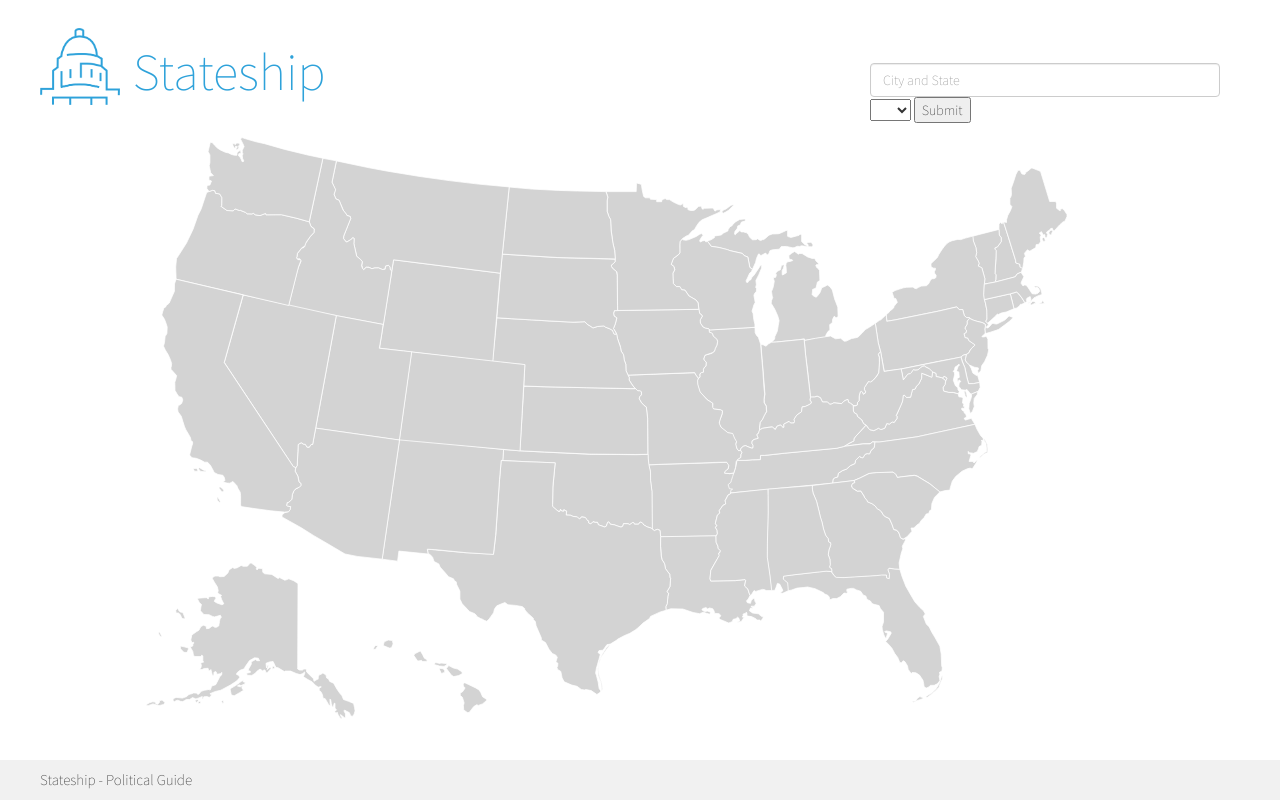
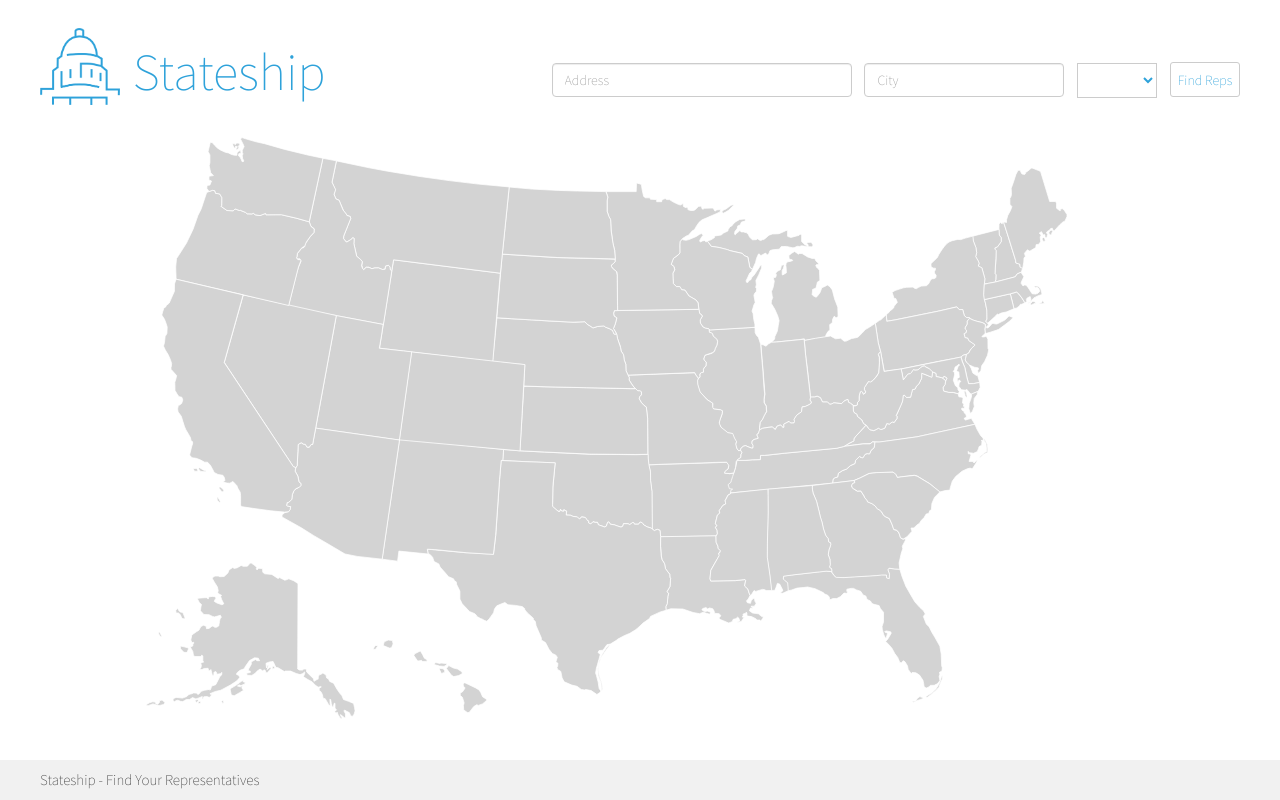
Before and after one commit to patricktargun/Stateship, a website: page public/index.html in a window 1280 px wide. Drawn offline with nearby package versions, Linux system fonts and the light colour scheme; some packages are replaced by stand-ins of ours.

Commit message:
first inputs

```diff
--- a/public/index.html
+++ b/public/index.html
@@ -22,16 +22,17 @@
             <p class="main-title">Stateship</p>
         </a>
         <div class="header-right">
-            <input ng-model="mainCtrl.address" class="form-control header-input" placeholder="City and State">
-            <select ng-model="mainCtrl.state" ng-options="state.abbreviation for state in mainCtrl.stateList"></select>
-                <button ng-click="mainCtrl.submitAddress()">Submit</button>
+            <input ng-model="mainCtrl.address" class="form-control header-input" placeholder="Address">
+            <input ng-model="mainCtrl.address" class="form-control header-input city-input" placeholder="City">
+            <select ng-model="mainCtrl.state" ng-options="state.abbreviation for state in mainCtrl.stateList" placeholder="State"></select>
+            <div class="submit-btn" ng-click="mainCtrl.submitAddress()">Find Reps</div>
         </div>
     </header>
 
     <ng-view></ng-view>
 
     <footer>
-        <p>Stateship - Political Guide</p>
+        <p>Stateship - Find Your Representatives</p>
     </footer>
     <script src="//cdnjs.cloudflare.com/ajax/libs/jquery/2.1.1/jquery.min.js"></script>
     <script src="//cdnjs.cloudflare.com/ajax/libs/angular.js/1.3.0/angular.min.js"></script>
--- a/public/styles/main.css
+++ b/public/styles/main.css
@@ -3,6 +3,15 @@
 body {
 	font-family: 'Source Sans Pro', sans-serif;
 	font-weight: 200;
+}
+
+select {
+	width: 80px;
+	height: 35px;
+	background-color: #fff;
+	border: 1px solid #ccc;
+	margin-right: 10px;
+	color: #2EA2DA;
 }
 
 /*HEADER*/
@@ -24,10 +33,14 @@ header {
 .header-right {
 	float: right;
 }
+.header-input {
+	margin: 48px 10px 0 0;
+	width: 300px;
+	display: inline-block;
+}
 
-.header-input {
-	margin: 48px 20px 0 0;
-	width: 350px;
+.city-input {
+	width: 200px;
 }
 
 .header-right p {
@@ -38,6 +51,23 @@ header {
 	color: #2EA2DA;
 }
 
+.submit-btn {
+	text-align: center;
+	line-height: 35px;
+	display: inline-block;
+	height: 35px;
+	width: 70px;
+	background-color: #fff;
+	border: 1px solid #ccc;
+	border-radius: 3px;
+	color: #2EA2DA;
+}
+
+.submit-btn:hover{
+	background-color: #2EA2DA;
+	color: #fff;
+	border: 1px solid #2EA2DA;
+}
 
 /*MAP*/
 
```
